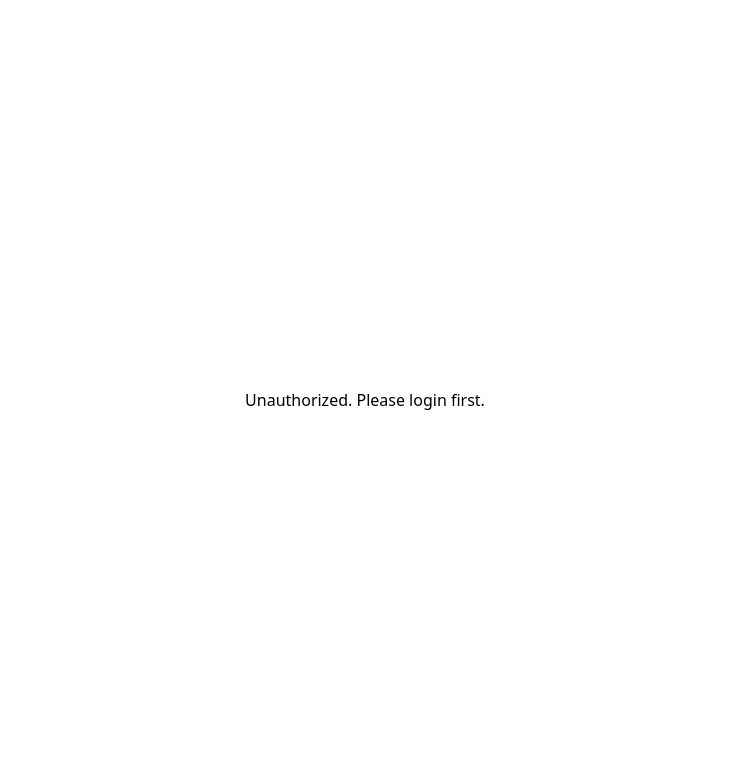
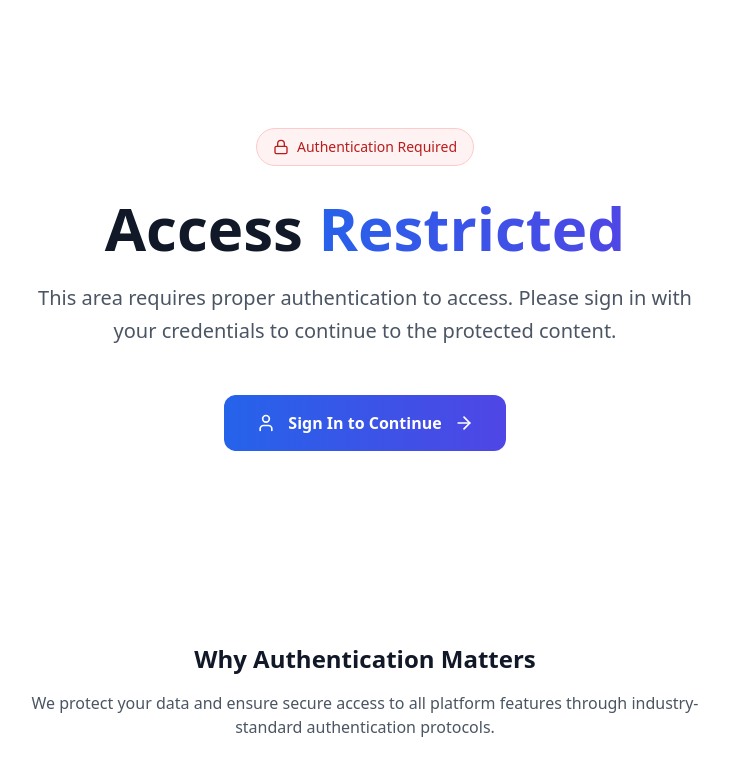
Before and after one commit to keshan200/Library-management-System-FullStack, a React (Vite) app in the folder front_end/: page /dashboard in a window 1280 px wide. Shown: the top 776 px of the page, without its empty margins (275-1004 px from the left). Built offline with nearby package versions, Linux system fonts and the light colour scheme; no server answers.

Commit message:
add Unauthorized page and redirect non-admin users to it

```diff
--- a/front_end/src/components/tables/BookTable.tsx
+++ b/front_end/src/components/tables/BookTable.tsx
@@ -11,7 +11,7 @@ interface BookDataProps {
 
 const BookTable: React.FC<BookDataProps> = ({ books,onEdit,onDelete }) => {
   return (
-    <div className="min-h-screen   p-6">
+
       <div className="max-w-7xl mx-auto">
         <div className="backdrop-blur-sm bg-white rounded-2xl shadow-2xl  overflow-y-auto">
           <div className="h-[400px] overflow-y-auto">
@@ -93,7 +93,7 @@ const BookTable: React.FC<BookDataProps> = ({ books,onEdit,onDelete }) => {
                             <div className="absolute inset-0  from-black/10 to-transparent rounded-lg"></div>
                           </div>
                           <div className="min-w-0">
-                            <h3 className="font-normal text-slate-900 text-lg truncate">
+                            <h3 className="font-normal text-slate-900 text-medium truncate">
                               {book.name}
                             </h3>
                           </div>
@@ -113,9 +113,9 @@ const BookTable: React.FC<BookDataProps> = ({ books,onEdit,onDelete }) => {
                       </td>
 
                       {/* Inventory */}
-                      <td className="py-6 px-6">
+                      <td className="py-7 px-6">
                         <div className="space-y-2">
-                          <span className="text-slate-900 font-normal text-lg">
+                          <span className="text-slate-900 font-normal text-medium">
                             {book.totalBooks}
                           </span>
                         </div>
@@ -175,7 +175,7 @@ const BookTable: React.FC<BookDataProps> = ({ books,onEdit,onDelete }) => {
           </div>
         </div>
       </div>
-    </div>
+
   );
 };
 
--- a/front_end/src/components/tables/ReaderTable.tsx
+++ b/front_end/src/components/tables/ReaderTable.tsx
@@ -36,14 +36,24 @@ const ReaderTable: React.FC<ReaderTableProps> = ({ readers, onEdit, onDeleteSing
   return (
     <div className="overflow-x-auto shadow border border-gray-200 rounded-lg ">
       <table className="min-w-full text-sm text-left text-gray-600 bg-white">
-        <thead className="text-xs text-white  uppercase  bg-gradient-to-r from-blue-900 via-blue-900 to-indigo-900">
+        <thead className="text-normal text-white  uppercase  bg-gradient-to-r from-blue-900 via-blue-900 to-indigo-900">
           <tr>
-            <th className="px-4 py-3">Photo</th>
-            <th className="px-4 py-3">Name</th>
-            <th className="px-4 py-3">Email</th>
-            <th className="px-4 py-3">Phone</th>
-            <th className="px-4 py-3">Status</th>
-            <th className="px-4 py-3 ">Actions</th>
+            <th className="px-4 py-3 font-semibold ">Photo</th>
+
+
+            <th className="px-4 py-3 font-semibold ">Name</th>
+
+
+            <th className="px-4 py-3 font-semibold ">Email</th>
+
+
+            <th className="px-4 py-3 font-semibold ">Phone</th>
+
+
+            <th className="px-4 py-3 font-semibold ">Status</th>
+
+
+            <th className="px-4 py-3 font-semibold ">Actions</th>
           </tr>
         </thead>
        <tbody>
--- /dev/null
+++ b/front_end/src/components/unathorizes.tsx
@@ -0,0 +1,70 @@
+import { Lock, ArrowRight, Shield, User, Building } from "lucide-react";
+
+export default function UnauthorizedPage() {
+  return (
+    <div className="min-h-screen bg-white">
+
+
+
+      {/* Main Content */}
+      <main className="flex-1">
+        {/* Hero Section */}
+        <div className="relative bg-gradient-to-br from-slate-50 via-blue-50 to-indigo-100 py-24 sm:py-32">
+          <div className="max-w-7xl mx-auto px-4 sm:px-6 lg:px-8">
+            <div className="text-center max-w-3xl mx-auto">
+              {/* Status Badge */}
+              <div className="inline-flex items-center gap-2 bg-red-50 text-red-700 px-4 py-2 rounded-full text-sm font-medium mb-8 border border-red-200">
+                <Lock className="w-4 h-4" />
+                Authentication Required
+              </div>
+
+              {/* Main Heading */}
+              <h1 className="text-4xl sm:text-5xl lg:text-6xl font-bold text-gray-900 mb-6 leading-tight">
+                Access
+                <span className="text-transparent bg-clip-text bg-gradient-to-r from-blue-600 to-indigo-600"> Restricted</span>
+              </h1>
+
+              {/* Subtitle */}
+              <p className="text-xl text-gray-600 mb-12 max-w-2xl mx-auto leading-relaxed">
+                This area requires proper authentication to access. Please sign in with your credentials to continue to the protected content.
+              </p>
+
+              {/* Action Buttons */}
+              <div className="flex flex-col sm:flex-row gap-4 justify-center items-center mb-16">
+                <button className="w-full sm:w-auto bg-gradient-to-r from-blue-600 to-indigo-600 hover:from-blue-700 hover:to-indigo-700 text-white font-semibold py-4 px-8 rounded-xl transition-all duration-200 transform hover:scale-[1.02] hover:shadow-xl flex items-center justify-center gap-3 group">
+                  <User className="w-5 h-5" />
+                  Sign In to Continue
+                  <ArrowRight className="w-5 h-5 transition-transform group-hover:translate-x-1" />
+                </button>
+
+              </div>
+            </div>
+          </div>
+
+          {/* Background Pattern */}
+          <div className="absolute inset-0 ">
+            <div className="absolute top-20 left-20 w-72 h-72 bg-blue-400/10 rounded-full blur-3xl"></div>
+            <div className="absolute bottom-20 right-20 w-72 h-72 bg-indigo-400/10 rounded-full blur-3xl"></div>
+            <div className="absolute top-1/2 left-1/2 transform -translate-x-1/2 -translate-y-1/2 w-96 h-96 bg-purple-400/5 rounded-full blur-3xl"></div>
+          </div>
+        </div>
+
+        {/* Features Section */}
+        <div className=" bg-white">
+          <div className="max-w-7xl mx-auto px-4 sm:px-6 lg:px-8">
+            <div className="text-center mb-12">
+              <h2 className="text-2xl font-bold text-gray-900 mb-4">Why Authentication Matters</h2>
+              <p className="text-gray-600 max-w-2xl mx-auto">
+                We protect your data and ensure secure access to all platform features through industry-standard authentication protocols.
+              </p>
+            </div>
+
+
+          </div>
+        </div>
+      </main>
+
+
+    </div>
+  );
+}
--- a/front_end/src/context/AuthProvider.tsx
+++ b/front_end/src/context/AuthProvider.tsx
@@ -2,6 +2,10 @@ import { useEffect, useState } from "react"
 import apiClient, { setHeader } from "../service/apiClient"
 import router from "../router"
 import { AuthContext } from "./AuthContext"
+import type { User } from "../types/User"
+
+
+
 
 interface AuthProviderProps{
    children :React.ReactNode
@@ -13,6 +17,7 @@ export const AuthProvider  = ({children}:AuthProviderProps) => {
    const [isLoggedIn , setIsLoggedIn] = useState<boolean>(false)
    const [accessToken , setAccessToken] =  useState<string>("")
    const [isAuthenticating , setIsAuthenticating] =  useState<boolean>(true)
+   const [user, setUser] = useState<User | null>(null)
 
 
    const login  =  (token:string) => {
@@ -35,6 +40,7 @@ export const AuthProvider  = ({children}:AuthProviderProps) => {
             const result =  await apiClient .post("/auth/refresh-token")
             setAccessToken(result.data.accessToken)
             setIsLoggedIn(true)
+            setUser(result.data.user);
 
             const currentPath = window.location.pathname
 
@@ -55,6 +61,6 @@ export const AuthProvider  = ({children}:AuthProviderProps) => {
    },[])
 
 
-    return<AuthContext.Provider value={{isLoggedIn,login,logout,isAuthenticating}}>{children}</AuthContext.Provider>
+    return<AuthContext.Provider value={{isLoggedIn,login,logout,isAuthenticating,user,setUser}}>{children}</AuthContext.Provider>
 
 }
--- a/front_end/src/context/useAuth.ts
+++ b/front_end/src/context/useAuth.ts
@@ -1,5 +1,8 @@
-import { useContext } from "react"
+import { useContext, useState } from "react"
 import { AuthContext } from "./AuthContext"
+
+
+
 
 
 export const useAuth = () =>{
--- a/front_end/src/pages/AdminRoutes.tsx
+++ b/front_end/src/pages/AdminRoutes.tsx
@@ -1,6 +1,7 @@
 import { Outlet } from "react-router-dom"
 import Sidebar from "../components/SideBar"
 import { useAuth } from "../context/useAuth"
+import UnauthorizedPage from "../components/unathorizes"
 
 
 const AdminRoutes =  () => {
@@ -24,7 +25,7 @@ const AdminRoutes =  () => {
         </>
       ) : (
         <div className="w-full h-full flex justify-center items-center">
-          <p>Unauthorized. Please login first.</p>
+          <UnauthorizedPage/>
         </div>
       )}
        </div>
--- a/front_end/src/pages/BookManagment.tsx
+++ b/front_end/src/pages/BookManagment.tsx
@@ -166,7 +166,7 @@ if(isLoading){
           width: '50px',
           height: '50px',
           border: '5px solid #ccc',
-          borderTop: '5px solid rgb(79, 22, 250)',
+          borderTop: '5px solid rgba(30, 17, 221, 1)',
           borderRadius: '50%',
           animation: 'spin 1s linear infinite',
         }}
@@ -175,7 +175,7 @@ if(isLoading){
         style={{
           marginTop: '20px',
           fontSize: '18px',
-          color: 'rgb(79, 22, 250)',
+          color: '5px solid rgba(30, 17, 221, 1)',
           fontFamily: 'Arial, sans-serif',
         }}
       >
--- a/front_end/src/pages/ReadersManagment.tsx
+++ b/front_end/src/pages/ReadersManagment.tsx
@@ -33,7 +33,8 @@ export const ModernReaderPage : React.FC = () => {
   const fecthAllReaders = async()=>{
 
        try{
-         setIsReadersLoading(true)
+
+        setIsReadersLoading(true)
          const result =  await getAllReaders()
          setReaders(result)
        }catch(error){
@@ -86,7 +87,7 @@ const handleFormSubmit = async (readerData: Omit<Reader, "_id" | "status">) => {
 
   useEffect(()=>{
     fecthAllReaders()
-  })
+  },[])
 
   const handleEditReader = (reader:Reader) =>{
       setSelectedReader(reader)
@@ -97,14 +98,52 @@ const handleFormSubmit = async (readerData: Omit<Reader, "_id" | "status">) => {
 
 
 
-
-
-
-
-
   function cancelDialog(): void {
     throw new Error('Function not implemented.');
   }
+
+
+  if(isReadersLoading){
+   return (  <div
+      style={{
+        display: 'flex',
+        flexDirection: 'column',
+        alignItems: 'center',
+        justifyContent: 'center',
+        height: '100vh',
+        backgroundColor: '#f5f5f5',
+      }}
+    >
+      <div
+        style={{
+          width: '50px',
+          height: '50px',
+          border: '5px solid #ccc',
+          borderTop: '5px solid rgba(63, 63, 63, 1)',
+          borderRadius: '50%',
+          animation: 'spin 1s linear infinite',
+        }}
+      ></div>
+      <p
+        style={{
+          marginTop: '20px',
+          fontSize: '18px',
+          color: 'rgba(116, 116, 116, 1)',
+          fontFamily: 'Arial, sans-serif',
+        }}
+      >
+        Loading...
+      </p>
+      <style>
+        {`
+          @keyframes spin {
+            0% { transform: rotate(0deg); }
+            100% { transform: rotate(360deg); }
+          }
+        `}
+      </style>
+    </div>);
+}
 
   return (
     <div className="min-h-screen bg-gradient-to-br from-slate-50 via-blue-50 to-indigo-50 p-6">
--- a/front_end/src/types/User.ts
+++ b/front_end/src/types/User.ts
@@ -1,8 +1,8 @@
 export interface User{
 
-  coverImg : string
-  firstName:string
-  lastName:string
+  img : string
+  first_name:string
+  last_name:string
   email:string
   password:string
   phone:string
```
Also changed, not shown: front_end/src/components/Navbar.tsx (+19 -9 lines), front_end/src/context/AuthContext.ts (+9 -0 lines).
